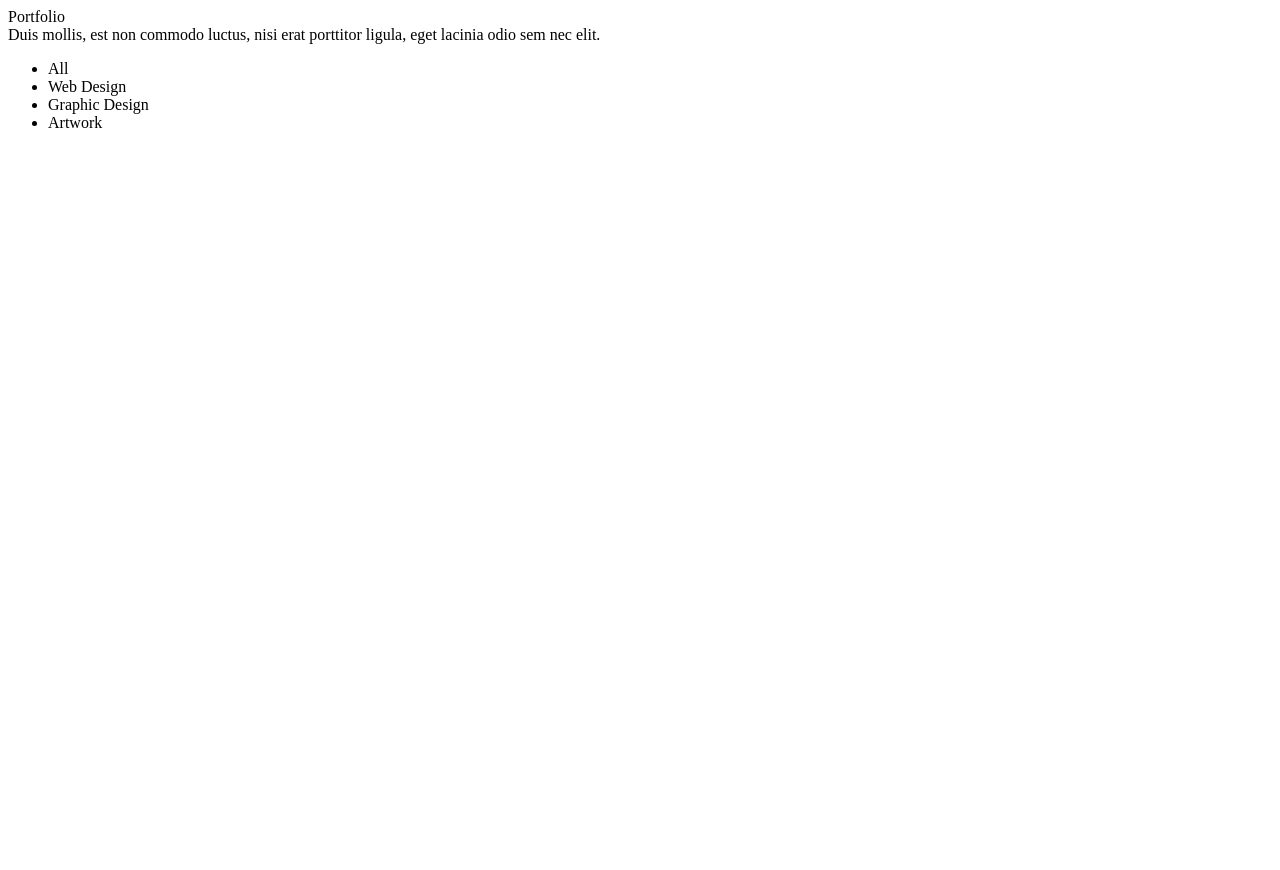
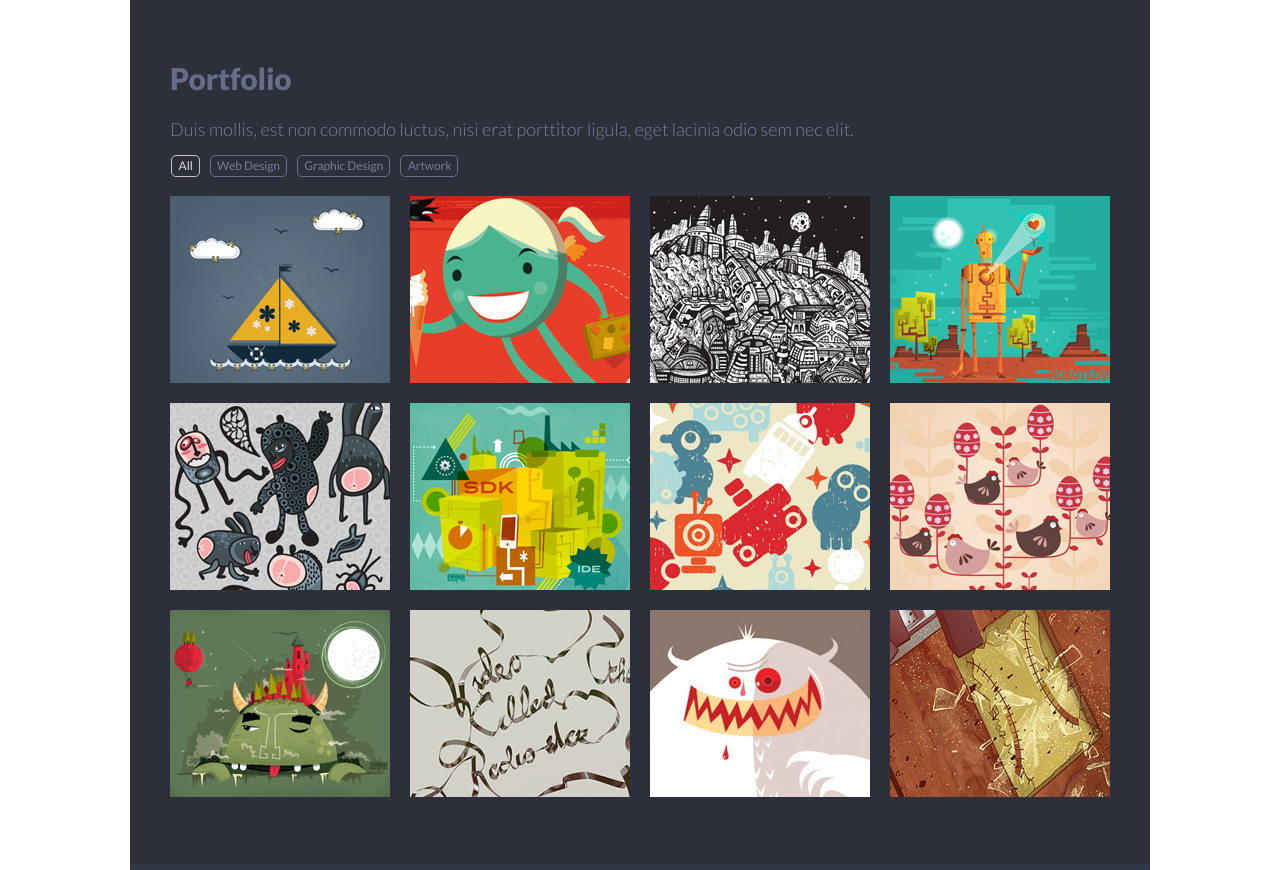
Before and after one commit to KrohNic/singolo, a plain HTML site: page singolo2.html in a window 1280 px wide. Before the commit the page ends 800 px from the top, so only its background shows below. Drawn offline with Linux system fonts and the light colour scheme.

Commit message:
feat: add portfolio styles

```diff
--- a/singolo2.css
+++ b/singolo2.css
@@ -1 +1,148 @@
 @import "./fonts.css";
+
+* {
+  margin: 0;
+}
+
+.wrapper {
+  width: 1020px;
+  margin: 0 auto;
+  position: relative;
+}
+
+.portfolio {
+  height: 870px;
+  background-color: #2d303a;
+}
+
+.portfolio--padding {
+  padding: 69px 40px;
+}
+
+.portfolio--title {
+  margin-bottom: 27px;
+  line-height: 18px;
+  font-size: 30px;
+  color: #666d89;
+  font-family: "Lato-Black", Arial, sans-serif;
+  letter-spacing: -0.2px;
+}
+
+.portfolio--text {
+  width: 940px;
+  font-size: 18px;
+  line-height: 30px;
+  color: #767e9e;
+  font-family: "Lato-Light", Arial, sans-serif;
+  font-weight: 300;
+  text-align: left;
+}
+
+.portfolio--nav_ul {
+  margin-top: 11px;
+  padding-left: 1px;
+  color: #767e9e;
+}
+
+.portfolio--nav_li,
+.portfolio--nav_li-active {
+  display: inline-block;
+  margin-right: 5.9px;
+  border: 1px solid #666d89;
+  border-radius: 5px;
+  font-size: 12px;
+  line-height: 20px;
+  font-family: "Lato-Regular", Arial, sans-serif;
+}
+
+.portfolio--nav_li:hover {
+  cursor: pointer;
+  color: #cece7e;
+  border-color: #cece7e;
+}
+
+.portfolio--nav_li-active {
+  color: #dedede;
+  border-color: #c5c5c5;
+}
+
+.portfolio--nav_span {
+  margin: 0 6px 0 6.6px;
+  letter-spacing: -0.1px;
+}
+
+.images {
+  height: 602px;
+  margin-top: 19px;
+  display: flex;
+  flex-flow: row wrap;
+  justify-content: space-between;
+  overflow: hidden;
+}
+
+.images_item {
+  width: 220px;
+  height: 187px;
+  margin-bottom: 20px;
+  background-color: #464b5e;
+  background-position: -1px -1px;
+}
+
+.image1 {
+  background-image: url("./assets/images_block/Project\ \(1\).png");
+  background-position-x: -2px;
+}
+
+.image2 {
+  background-image: url("./assets/images_block/Project\ \(2\).png");
+}
+
+.image3 {
+  background-image: url("./assets/images_block/Project\ \(3\).png");
+}
+
+.image4 {
+  background-image: url("./assets/images_block/Project\ \(4\).png");
+}
+
+.image5 {
+  background-image: url("./assets/images_block/Project\ \(5\).png");
+  background-position-x: -2px;
+}
+
+.image6 {
+  background-image: url("./assets/images_block/Project\ \(6\).png");
+}
+
+.image7 {
+  background-image: url("./assets/images_block/Project\ \(7\).png");
+}
+
+.image8 {
+  background-image: url("./assets/images_block/Project\ \(8\).png");
+}
+
+.image9 {
+  background-image: url("./assets/images_block/Project\ \(9\).png");
+  background-position-x: -2px;
+}
+
+.image10 {
+  background-image: url("./assets/images_block/Project\ \(10\).png");
+}
+
+.image11 {
+  background-image: url("./assets/images_block/Project\ \(11\).png");
+}
+
+.image12 {
+  background-image: url("./assets/images_block/Project\ \(12\).png");
+}
+
+.portfolio--stripe {
+  width: 100%;
+  height: 6px;
+  position: absolute;
+  bottom: 0px;
+  background-color: #323746;
+}
```
Also changed, not shown: assets/images_block/11.svg (added), assets/images_block/Project (1).png (added), assets/images_block/Project (10).png (added), assets/images_block/Project (11).png (added), assets/images_block/Project (12).png (added), assets/images_block/Project (2).png (added), assets/images_block/Project (3).png (added), assets/images_block/Project (4).png (added), assets/images_block/Project (5).png (added), assets/images_block/Project (6).png (added), assets/images_block/Project (7).png (added), assets/images_block/Project (8).png (added), assets/images_block/Project (9).png (added).
